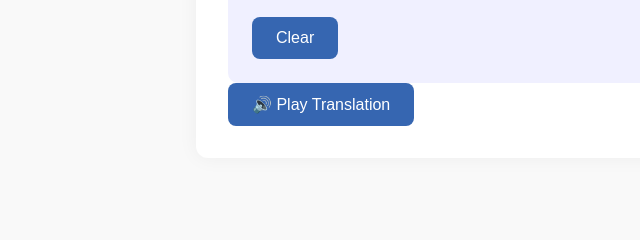
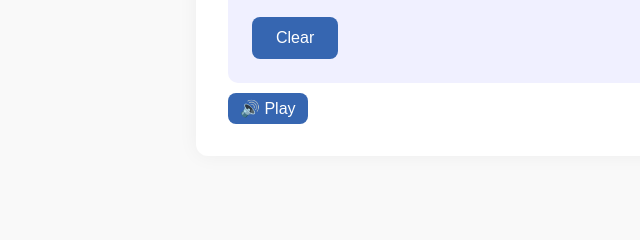
Before and after one commit to seanclark/translator_app, a Flask app: template templates/index.html in a window 1280 px wide. Shown: the part 536-776 px from the top of the page, without its empty margins (62-702 px from the left). Run offline with Flask 3, Linux system fonts and the light colour scheme; the template is opened without the code that fills it: most values are stand-ins (such as "Sample title", 1, 10 or a date in 2020).

Commit message:
Correcting button placement

```diff
--- a/templates/index.html
+++ b/templates/index.html
@@ -49,7 +49,7 @@
     {% if translated_text and "Translation" not in translated_text %}
     <form id="ttsForm" action="/speak" method="POST" target="audioFrame">
         <input type="hidden" name="translated_text" value="{{ translated_text }}">
-        <button type="submit" class="action-button">🔊 Play Translation</button>
+        <button type="submit" class="action-button" style="padding: 6px 12px; margin-top: 10px;">🔊 Play</button>
     </form>
 
     <!-- Hidden iframe to trigger audio stream -->
```
